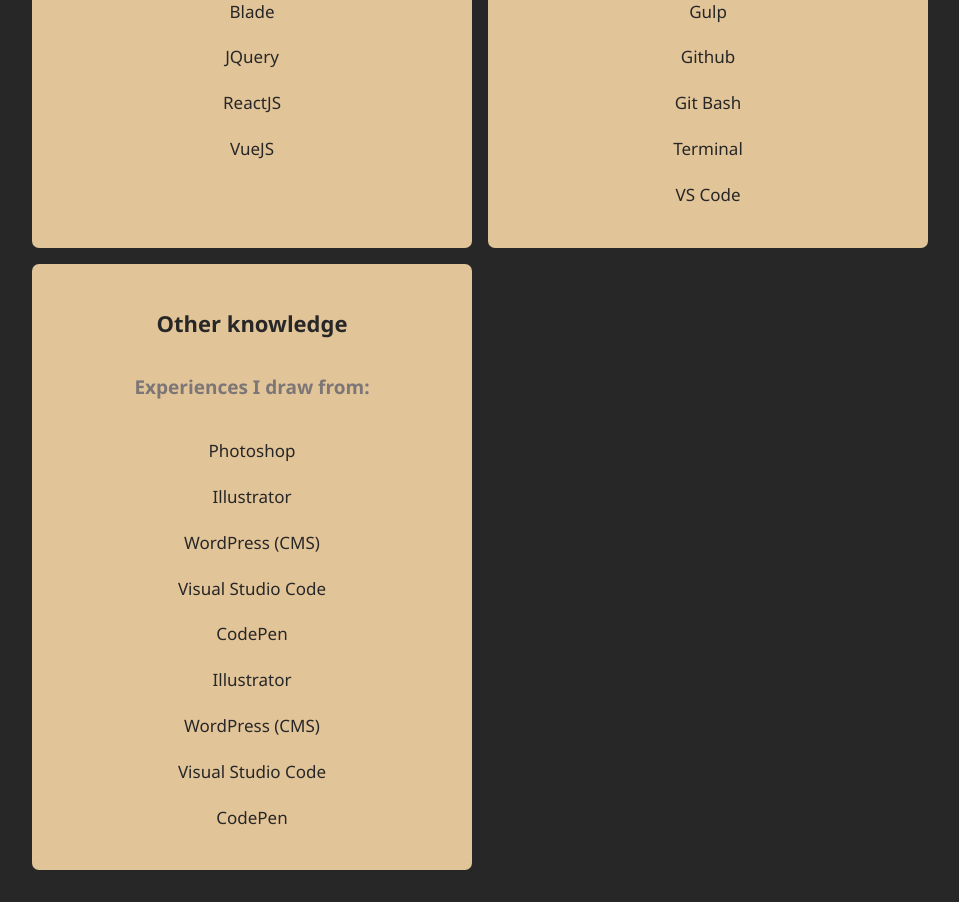
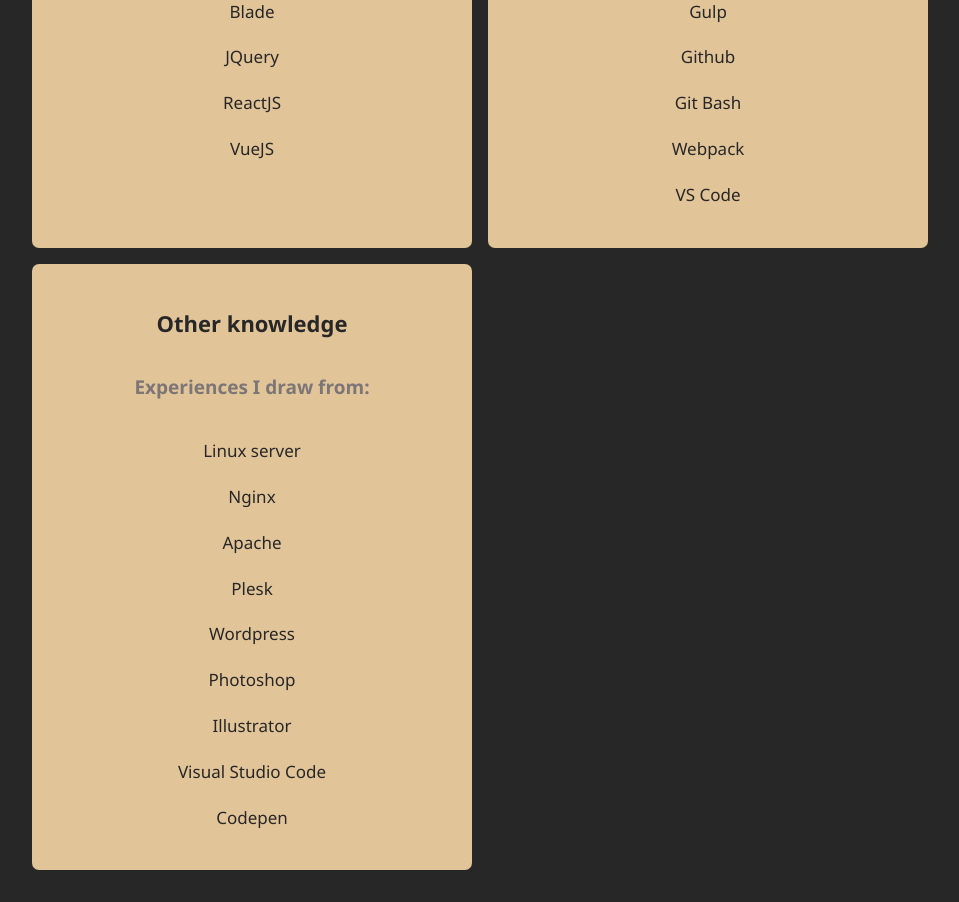
Before and after one commit to SamZaro/portfolio, a plain HTML site: page about.html in a window 1280 px wide. Shown: the part 837-1739 px from the top of the page, without its empty margins (160-1119 px from the left). Drawn offline with Linux system fonts and the light colour scheme.

Commit message:
Update about.html

```diff
--- a/about.html
+++ b/about.html
@@ -79,22 +79,22 @@
             <li>Gulp</li>
             <li>Github</li>
             <li>Git Bash</li>
-            <li>Terminal</li>
+            <li>Webpack</li>
             <li>VS Code</li>
         </div>
         <div class="jobs__job">
           <h3>Other knowledge</h3>
           <h6>Experiences I draw from:</h6>
           <ul class="text-secondary">
+            <li>Linux server</li>
+            <li>Nginx</li>
+            <li>Apache</li>
+            <li>Plesk</li>
+            <li>Wordpress</li>
             <li>Photoshop</li>
             <li>Illustrator</li>
-            <li>WordPress (CMS)</li>
             <li>Visual Studio Code</li>
-            <li>CodePen</li>
-            <li>Illustrator</li>
-            <li>WordPress (CMS)</li>
-            <li>Visual Studio Code</li>
-            <li>CodePen</li>
+            <li>Codepen</li>
           </ul>
         </div>
       </div>
```
